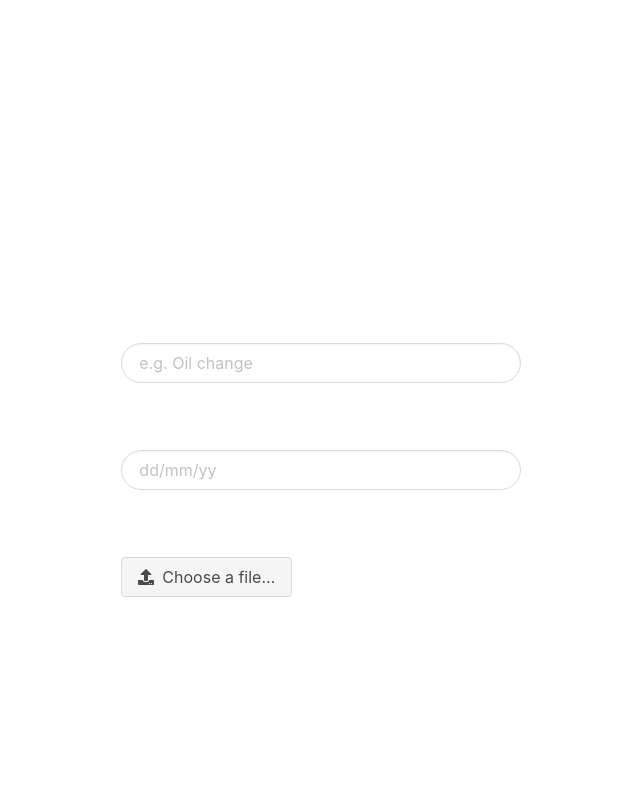
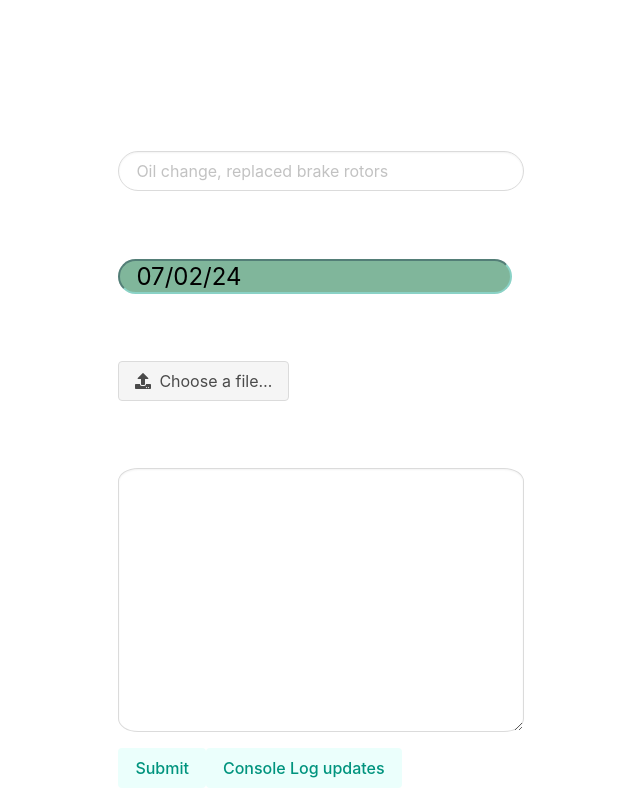
Before and after one commit to NeggFriedRice/CA2023Projects, a React (Vite) app in the folder javascript/cartificate/: page /update in a window 1280 px wide. Shown: the whole page, without its empty margins (319-959 px from the left). Built offline with nearby package versions, Linux system fonts and the light colour scheme.

Commit message:
Complete date picker date input

```diff
--- a/javascript/cartificate/package.json
+++ b/javascript/cartificate/package.json
@@ -10,8 +10,11 @@
     "preview": "vite preview"
   },
   "dependencies": {
+    "date-fns": "^3.3.1",
     "react": "^18.2.0",
-    "react-dom": "^18.2.0"
+    "react-datepicker": "^6.1.0",
+    "react-dom": "^18.2.0",
+    "react-router-dom": "^6.22.0"
   },
   "devDependencies": {
     "@types/react": "^18.2.43",
--- a/javascript/cartificate/src/App.jsx
+++ b/javascript/cartificate/src/App.jsx
@@ -1,15 +1,22 @@
 import { useState } from 'react'
 import reactLogo from './assets/react.svg'
 import viteLogo from '/vite.svg'
-// import './App.css'
-import InputForm from './components/InputForm'
+import UpdateForm from './components/UpdateForm'
+import { BrowserRouter, Routes, Route } from 'react-router-dom'
+
 
 function App() {
   // const [count, setCount] = useState(0)
 
+  const [updates, setUpdates] = useState([])
+
   return (
     <>
-      <InputForm />
+    <BrowserRouter>
+      <Routes>
+        <Route path="/update" element={<UpdateForm setUpdates={setUpdates} updates={updates}/>}></Route>
+      </Routes>
+    </BrowserRouter>
     </>
   )
 }
--- a/javascript/cartificate/src/components/InputForm.jsx
+++ /dev/null
@@ -1,47 +0,0 @@
-import React, { useState } from 'react'
-
-const Input = () => {
-
-  let initialEntry = {
-    activity: "",
-    date: ""
-  }
-
-  let [activity, setActivity] = useState(initialEntry)
-  console.log(activity)
-
-  function changeHandler(event) {
-    let { name, value } = event.target
-    setActivity({...activity,
-      [name]: value})
-  }
-  console.log(activity)
-
-  return (
-    <>
-      <form>
-        <h1>Activity Logger</h1>
-        <h2>Activity type</h2>
-        <input className="input is-rounded" type="text" name="activity" placeholder="e.g. Oil change" value={activity.name} onChange={changeHandler}/>
-        <h2>Date</h2>
-        <input className="input is-rounded" type="text" name= "date" placeholder="dd/mm/yy" value={activity.date} onChange={changeHandler}/>
-        <h2>Receipt</h2>
-        <div className="file">
-          <label className="file-label">
-            <input className="file-input" type="file" name="resume" />
-            <span className="file-cta">
-              <span className="file-icon">
-                <i className="fas fa-upload"></i>
-              </span>
-              <span className="file-label">
-                Choose a file…
-              </span>
-            </span>
-          </label>
-        </div>
-      </form>
-    </>
-  )
-}
-
-export default Input
--- /dev/null
+++ b/javascript/cartificate/src/components/UpdateForm.jsx
@@ -0,0 +1,83 @@
+import React, { useState } from 'react'
+import DatePicker from 'react-datepicker'
+import 'react-datepicker/dist/react-datepicker.css'
+
+const UpdateForm = ({updates, setUpdates}) => {
+
+  let initialEntry = {
+    activity: "",
+    date: "",
+    notes: ""
+  }
+
+  let [activity, setActivity] = useState(initialEntry)
+  // console.log(activity)
+
+  function changeHandler(event) {
+    let { name, value } = event.target
+    setActivity({...activity,
+      [name]: value})
+  }
+
+  function dateMod(string) {
+    let dateString = String(string).split(' ')
+    let monthDayYear = dateString.slice(1, 4).join(' ')
+    return monthDayYear
+  }
+
+  function submitHandler(event) {
+    event.preventDefault()
+    let updateObject = {
+      activity: activity.activity,
+      date: dateMod(date),
+      notes: activity.notes
+    }
+
+    setUpdates(
+      [...updates,
+      updateObject
+      ])
+  }
+
+  function showUpdates(event) {
+    console.log(updates)
+    console.log(date)
+  }
+
+  // Date picker from refine.dev
+  const [date, setDate] = useState(new Date())
+
+  return (
+    <>
+      <form onSubmit={submitHandler}>
+        <h1>The things I did</h1>
+        <h2>Activity type</h2>
+        <input className="input is-rounded" type="text" name="activity" placeholder="Oil change, replaced brake rotors" value={activity.name} onChange={changeHandler}/>
+        <h2>Date</h2>
+        <DatePicker selected={date} onChange={(date) => setDate(date)} dateFormat="dd/MM/yy"/>
+        {/* <input className="input is-rounded" type="text" name= "date" placeholder="dd/mm/yy" value={activity.date} onChange={changeHandler}/> */}
+        <h2>Receipt</h2>
+        <div className="file">
+          <label className="file-label">
+            <input className="file-input" type="file" name="resume" />
+            <span className="file-cta">
+              <span className="file-icon">
+                <i className="fas fa-upload"></i>
+              </span>
+              <span className="file-label">
+                Choose a file…
+              </span>
+            </span>
+          </label>
+        </div>
+        <h2>Extra notes</h2>
+        <textarea className="textarea" rows="10" name="notes" value={activity.notes} onChange={changeHandler}></textarea>
+        <button className="button is-primary is-light" type="submit">Submit</button>
+        <button className="button is-primary is-light" onClick={showUpdates}>Console Log updates</button>
+
+      </form>
+    </>
+  )
+}
+
+export default UpdateForm
--- a/javascript/cartificate/src/index.css
+++ b/javascript/cartificate/src/index.css
@@ -51,6 +51,7 @@ button {
   border-radius: 8px;
   border: 1px solid transparent;
   padding: 0.6em 1.2em;
+  margin-top: 1rem;
   font-size: 1em;
   font-weight: 500;
   font-family: inherit;
@@ -78,3 +79,34 @@ button:focus-visible {
     background-color: #f9f9f9;
   }
 }
+
+.textarea {
+  border-radius: 5%;
+}
+
+#root > form > div.react-datepicker-wrapper > div > input[type=text] {
+  background-color: rgb(128, 182, 155);
+  font-size: 1.5rem;
+  border-radius: 2em;
+  border-color:#8ad2c6;
+  padding-left: 1rem;
+}
+
+#root > form > div.react-datepicker__tab-loop > div.react-datepicker-popper > div > div > div {
+  min-width: 280px;
+  background-color: rgb(209, 235, 225);
+  border-radius: 1rem;
+
+}
+
+#root > form > div.react-datepicker__tab-loop > div.react-datepicker-popper > div > div > div > div.react-datepicker__header {
+  border-radius: 1rem;
+  border-color: rgb(79, 140, 135);
+}
+
+.react-datepicker {
+  border-color: rgb(79, 140, 135);
+  border-width: 3px;
+  border-radius: 1rem;
+
+}
```
Also changed, not shown: javascript/cartificate/src/components/ShowUpdate.jsx (added, +9 -0 lines), 1 other file (tests, documents, lock files or other folders).
